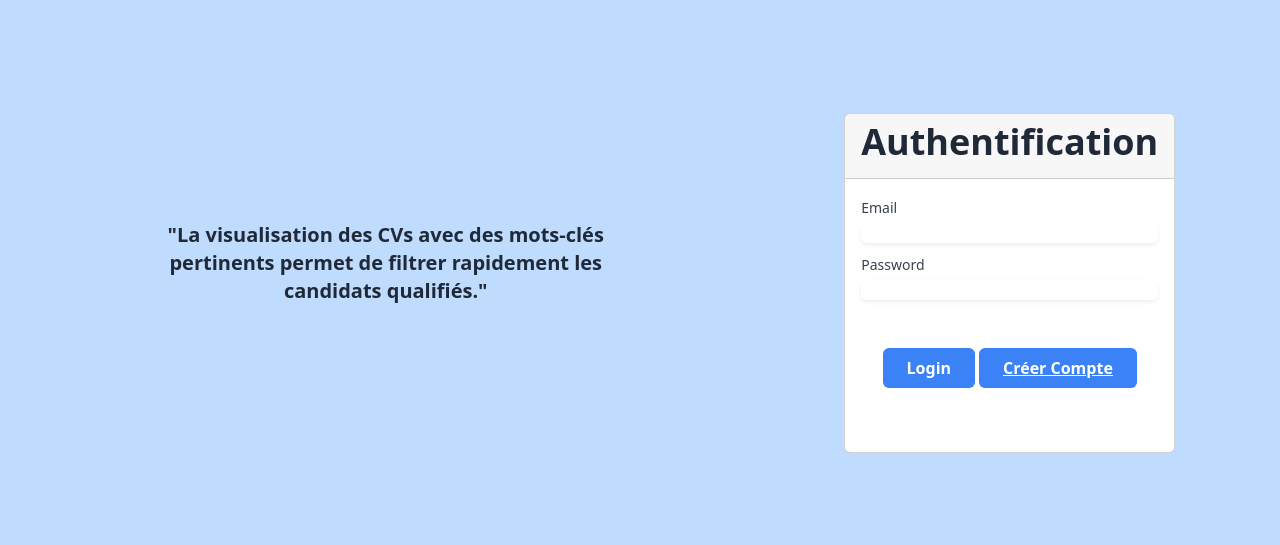
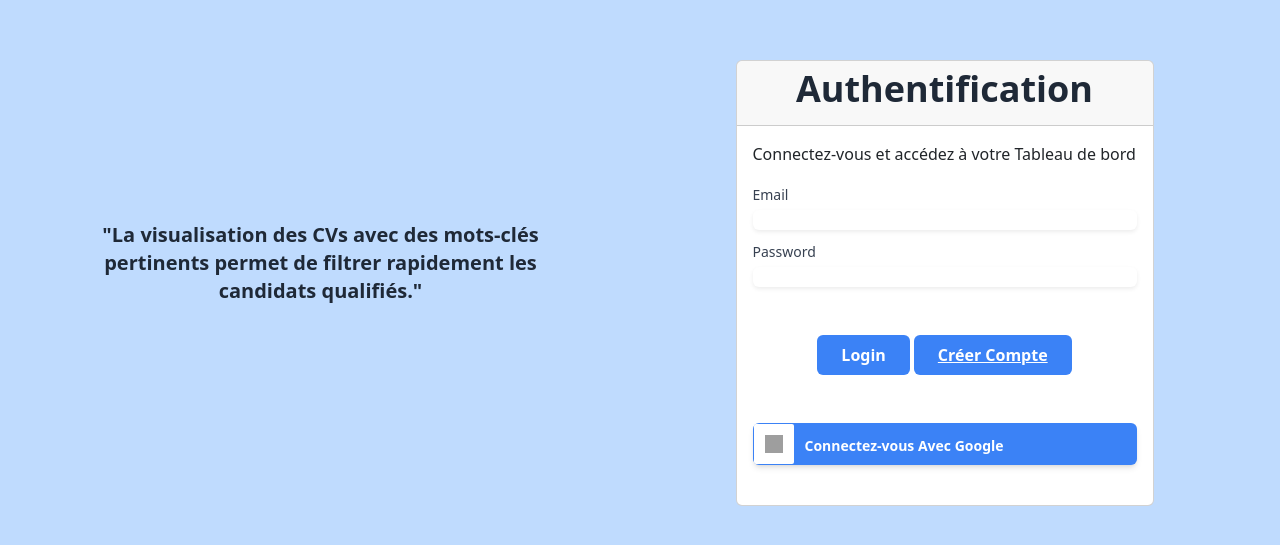
Before and after one commit to TaibiZineb/projet_stage, an Angular app: page /login in a window 1280 px wide. Shown: the part 117-662 px from the top of the page. Built offline with nearby package versions, Linux system fonts and the light colour scheme; grey boxes are pictures that could not be loaded.

Commit message:
authentification Google

```diff
--- a/angular.json
+++ b/angular.json
@@ -25,7 +25,12 @@
             "tsConfig": "tsconfig.app.json",
             "assets": [
               "src/favicon.ico",
-              "src/assets"
+              "src/assets",
+              {
+                "glob": "**/*",
+                "input": "node_modules/bootstrap-icons/fonts",
+                "output": "assets/fonts"
+              }
             ],
             "styles": [
               "@angular/material/prebuilt-themes/indigo-pink.css",
@@ -40,6 +45,7 @@
               "node_modules/bootstrap/dist/js/bootstrap.bundle.js",
               "src/index.js",
               "src/assets/js/flowbite.js"
+
             ]
           },
           "configurations": {
@@ -116,6 +122,7 @@
               "src/assets/js/flowbite.js",
               "node_modules/bootstrap/dist/js/bootstrap.bundle.js"
 
+
             ]
           }
         }
--- a/src/app/creeation-compte/creeation-compte.component.html
+++ b/src/app/creeation-compte/creeation-compte.component.html
@@ -1,5 +1,5 @@
 
-<div class="bg-blue-200 h-screen mx-auto px-4 flex items-center justify-center">
+<div class="bg-blue-200 min-h-screen mx-auto px-4 flex items-center justify-center">
   <div class="justify-center grid grid-cols-6 gap-4">
     <div class="col-start-2 col-span-4">
       <div class="card">
--- a/src/app/login/login.component.css
+++ b/src/app/login/login.component.css
@@ -0,0 +1,25 @@
+
+.google-btn {
+
+  height: 42px;
+
+}
+.google-btn .google-icon-wrapper {
+
+    position: absolute;
+    margin-top: 1px;
+    margin-left: 1px;
+    width: 40px;
+    height: 40px;
+    border-radius: 2px;
+}
+.google-btn .google-icon {
+    position: absolute;
+    margin-top: 11px;
+    margin-left: 11px;
+    width: 18px;
+    height: 18px;
+}
+.google-btn .btn-text {
+    margin-top: -3px;
+}
--- a/src/app/login/login.component.html
+++ b/src/app/login/login.component.html
@@ -1,4 +1,4 @@
-<div class="bg-blue-200 mx-auto px-3 flex items-center h-screen flex-wrap">
+<div class="bg-blue-200 mx-auto px-3 flex items-center flex-wrap  min-h-screen justify-center">
     <div class="w-5/12 mx-auto px-3 mb-4 relative">
         <p class="text-xl text-center font-bold text-gray-800">"La visualisation des CVs avec des mots-clés pertinents permet de filtrer rapidement les candidats qualifiés."</p>
     </div>
@@ -10,6 +10,7 @@
                 </div>
                 <div class="text-red-500" *ngIf="errorMessage">{{errorMessage}}</div>
                 <div class="card-body">
+                    <p class="">Connectez-vous et accédez à votre Tableau de bord</p>
                     <form [formGroup]="userFromGroup" (ngSubmit)="handleLogin()">
                         <div class="mb-2">
                             <label class="text-sm font-medium text-gray-700">Email</label>
@@ -28,8 +29,22 @@
                             </a>
                         </div>
                     </form>
+                    <div class="flex flex-wrap my-4 justify-center  bg-blue-500 hover:bg-blue-700 rounded-md shadow-md active:bg-blue-600">
+                        <div class="google-btn w-260px sm:w-auto md:w-64 lg:w-80 xl:w-96 rounded">
+                            <div class="google-icon-wrapper  bg-white">
+                                <img class="google-icon " src="https://upload.wikimedia.org/wikipedia/commons/5/53/Google_%22G%22_Logo.svg"/>
+                            </div>
+                            <div class="py-2 px-5 rounded my-2 ml-1">
+                                <p class="btn-text text-white text-sm"><b>Connectez-vous Avec Google</b></p>
+                            </div>
+
+                            <div id="my-signin2"></div>
+
+                        </div>
+                    </div>
                 </div>
             </div>
         </div>
     </div>
+
 </div>
--- a/src/app/login/login.component.ts
+++ b/src/app/login/login.component.ts
@@ -1,23 +1,27 @@
-import { Component,OnInit } from '@angular/core';
-import { FormBuilder, FormGroup } from '@angular/forms';
+import { Component,OnInit, AfterViewInit, OnDestroy, ElementRef, NgZone, ViewChild } from '@angular/core';
+import { FormBuilder, FormGroup, Validators } from '@angular/forms';
 import { AuthentificationService } from '../services/authentification.service';
 import { AppUser } from '../model/user.model';
 import { Router } from '@angular/router';
-import { Observable } from 'rxjs';
+import { Observable, of } from 'rxjs';
+declare const gapi: any;
 
 @Component({
   selector: 'app-login',
   templateUrl: './login.component.html',
   styleUrls: ['./login.component.css']
 })
-export class LoginComponent implements OnInit{
+export class LoginComponent implements OnInit {
 
   userFromGroup!: FormGroup;
   errorMessage : any;
 
+
+
   constructor(private fb: FormBuilder,
               private authService : AuthentificationService,
-              private router : Router
+              private router : Router,
+              private ngZone: NgZone
               ){}
 
   ngOnInit(): void {
@@ -26,7 +30,11 @@ export class LoginComponent implements OnInit{
       password : this.fb.control("")
 
     })
+
+
   }
+
+
   handleLogin(): void{
     let Email = this.userFromGroup.value.Email;
     let password = this.userFromGroup.value.password;
@@ -44,5 +52,8 @@ export class LoginComponent implements OnInit{
       }
     });
   });
+  }
+
+
+
 }
-}
--- a/src/app/services/authentification.service.ts
+++ b/src/app/services/authentification.service.ts
@@ -2,27 +2,20 @@ import { Injectable } from '@angular/core';
 import { AppUser } from '../model/user.model';
 import { Observable, of, throwError } from 'rxjs';
 import { createClient, SupabaseClient } from '@supabase/supabase-js';
-
-
 @Injectable({
   providedIn: 'root'
 })
 export class AuthentificationService {
-
   users : AppUser[] = [];
   authentificateUser : AppUser | undefined;
   supabase!: SupabaseClient;
   supabaseUrl!: string;
   supabaseKey!: string;
-
   constructor() {
-
     this.supabaseUrl = 'https://mljtanxsvdnervhrjnbs.supabase.co';
     this.supabaseKey = 'eyJhbGciOiJIUzI1NiIsInR5cCI6IkpXVCJ9.eyJpc3MiOiJzdXBhYmFzZSIsInJlZiI6Im1sanRhbnhzdmRuZXJ2aHJqbmJzIiwicm9sZSI6ImFub24iLCJpYXQiOjE2ODQ4NDczMDQsImV4cCI6MjAwMDQyMzMwNH0.lrhe---iFdN9RSFGgF5cYwN9S_aWpxYGur1TAvrD-ZY';
     this.supabase = createClient(this.supabaseUrl, this.supabaseKey);
-
   }
-
   public async login(Email: string, password: string): Promise<Observable<AppUser>> {
     const { data, error } = await this.supabase
       .from('User')
@@ -32,28 +25,26 @@ export class AuthentificationService {
 
     if (error) {
       console.error('Error executing query:', error);
-      return throwError(() => new Error('Une erreur s\'est produite.'));
+      throw new Error('Une erreur s\'est produite.');
     }
 
     if (!data) {
-      return throwError(() => new Error('Utilisateur non trouvé.'));
+      throw new Error('Utilisateur non trouvé.');
     }
 
     const user = data;
     if (user['Mot_Passe'] !== password) {
-      return throwError(() => new Error('Mauvaises informations d\'identification'));
+      throw new Error('Mauvaises informations d\'identification');
     }
 
     const appUser: AppUser = {
       userId: user['userId'],
       Email: user['email'],
       password: user['Mot_Passe'],
-
       Nom_Societe: user['Nom_Societe'],
       nom: user['Nom'],
       prenom: user['Prenom'],
       num: user['Num'],
-
     };
 
     return of(appUser);
@@ -64,7 +55,6 @@ export class AuthentificationService {
     localStorage.setItem("authUser", JSON.stringify({Email: AppUser.Email,  Nom_Societe :AppUser.Nom_Societe, jwt:"JWT_TOKEN"}));
     return of(true);
   }
-
   public logout(): Observable<boolean>{
     this.authentificateUser = undefined;
     localStorage.removeItem("authUser");
@@ -73,5 +63,4 @@ export class AuthentificationService {
   public isAuthenticated() : boolean{
     return this.authentificateUser!= undefined;
   }
-
 }
--- /dev/null
+++ b/src/app/services/supabase-client.service.ts
@@ -0,0 +1,16 @@
+import { Injectable } from '@angular/core';
+import { createClient, SupabaseClient } from '@supabase/supabase-js';
+
+@Injectable({
+  providedIn: 'root'
+})
+export class SupabaseClientService {
+  supabase!: SupabaseClient;
+  supabaseUrl!: string;
+  supabaseKey!: string;
+  constructor() {
+    this.supabaseUrl = 'https://mljtanxsvdnervhrjnbs.supabase.co';
+    this.supabaseKey = 'eyJhbGciOiJIUzI1NiIsInR5cCI6IkpXVCJ9.eyJpc3MiOiJzdXBhYmFzZSIsInJlZiI6Im1sanRhbnhzdmRuZXJ2aHJqbmJzIiwicm9sZSI6ImFub24iLCJpYXQiOjE2ODQ4NDczMDQsImV4cCI6MjAwMDQyMzMwNH0.lrhe---iFdN9RSFGgF5cYwN9S_aWpxYGur1TAvrD-ZY';
+    this.supabase = createClient(this.supabaseUrl, this.supabaseKey);
+  }
+}
--- a/src/index.html
+++ b/src/index.html
@@ -5,10 +5,14 @@
   <title>Projet</title>
   <base href="/">
   <meta name="viewport" content="width=device-width, initial-scale=1">
+  <meta name="google-signin-client_id" content="1057111625811-jnfcq48e902pucbo2agefoabjlc1smg8.apps.googleusercontent.com">
+
+
   <link rel="icon" type="image/x-icon" href="favicon.ico">
   <link rel="preconnect" href="https://fonts.gstatic.com">
   <link href="https://fonts.googleapis.com/css2?family=Roboto:wght@300;400;500&display=swap" rel="stylesheet">
   <link href="https://fonts.googleapis.com/icon?family=Material+Icons" rel="stylesheet">
+  <script src="https://accounts.google.com/gsi/client" async defer></script>
 </head>
 <body>
   <app-root></app-root>
--- a/tsconfig.json
+++ b/tsconfig.json
@@ -1,4 +1,3 @@
-/* To learn more about this file see: https://angular.io/config/tsconfig. */
 {
   "compileOnSave": false,
   "compilerOptions": {
```
Also changed, not shown: package.json (+15 -13 lines), 2 other files (tests, documents, lock files or other folders).
